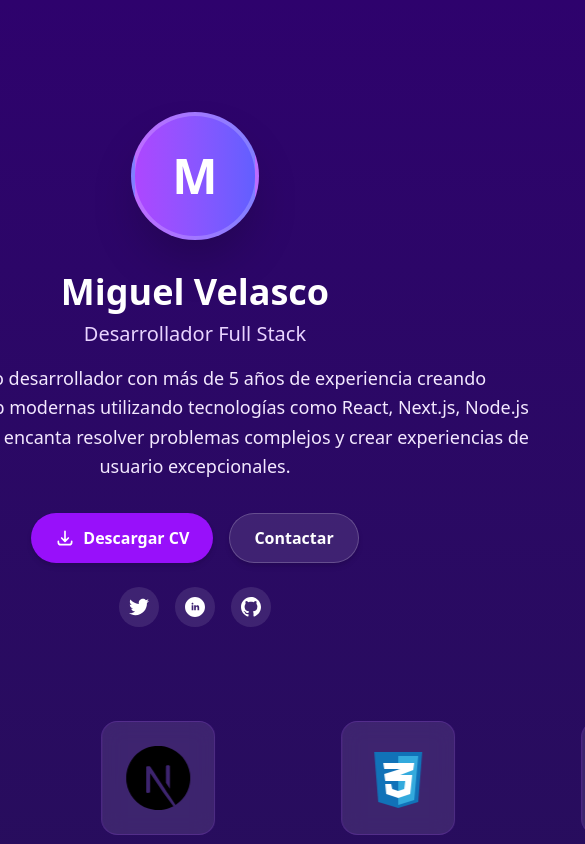
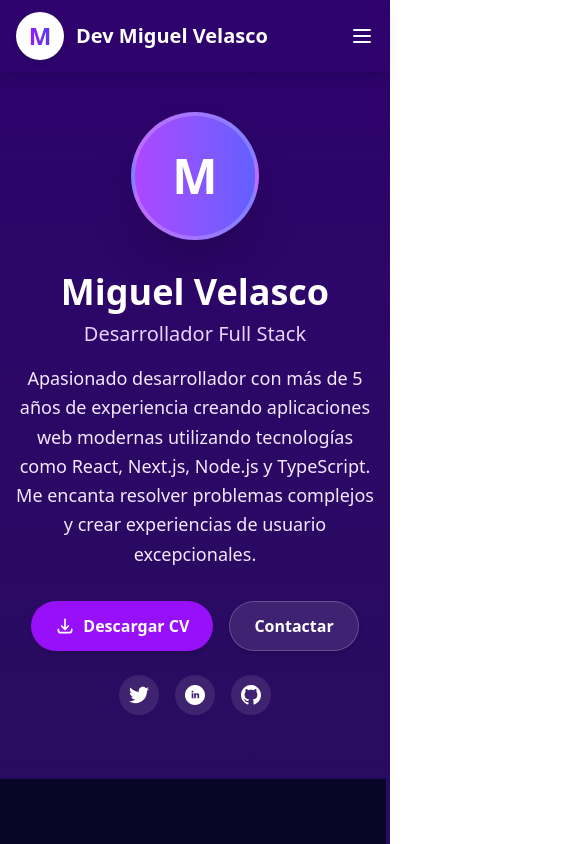
Before and after one commit to Velasco36/porfolioMiguelVelasco, a Next.js app: page / in a window 390 px wide. Shown: the top 844 px of the page, 585 px wide, since content can reach past the window. Built offline with nearby package versions, Linux system fonts and the light colour scheme.

Commit message:
feat:add class hidden

```diff
--- a/public/css/landing.css
+++ b/public/css/landing.css
@@ -56,6 +56,11 @@
 }
 
 
+ @media (max-width: 768px) {
+    .hiddes-test {
+        display: none;
+    }
+ }
 /* Fin carrusel */
 
 /* timeline */
--- a/src/app/Pages/InfiniteCarousel.tsx
+++ b/src/app/Pages/InfiniteCarousel.tsx
@@ -25,7 +25,7 @@ const InfiniteCarousel = () => {
   const duplicatedTechnologies = [...technologies, ...technologies];
 
   return (
-    <section className="w-full   ">
+    <section className="w-full hiddes-test  ">
       <div className="container mx-auto px-4">
         {/* <h2 className="text-3xl md:text-4xl font-bold text-center text-white mb-12">
           Tecnologías que uso
```
